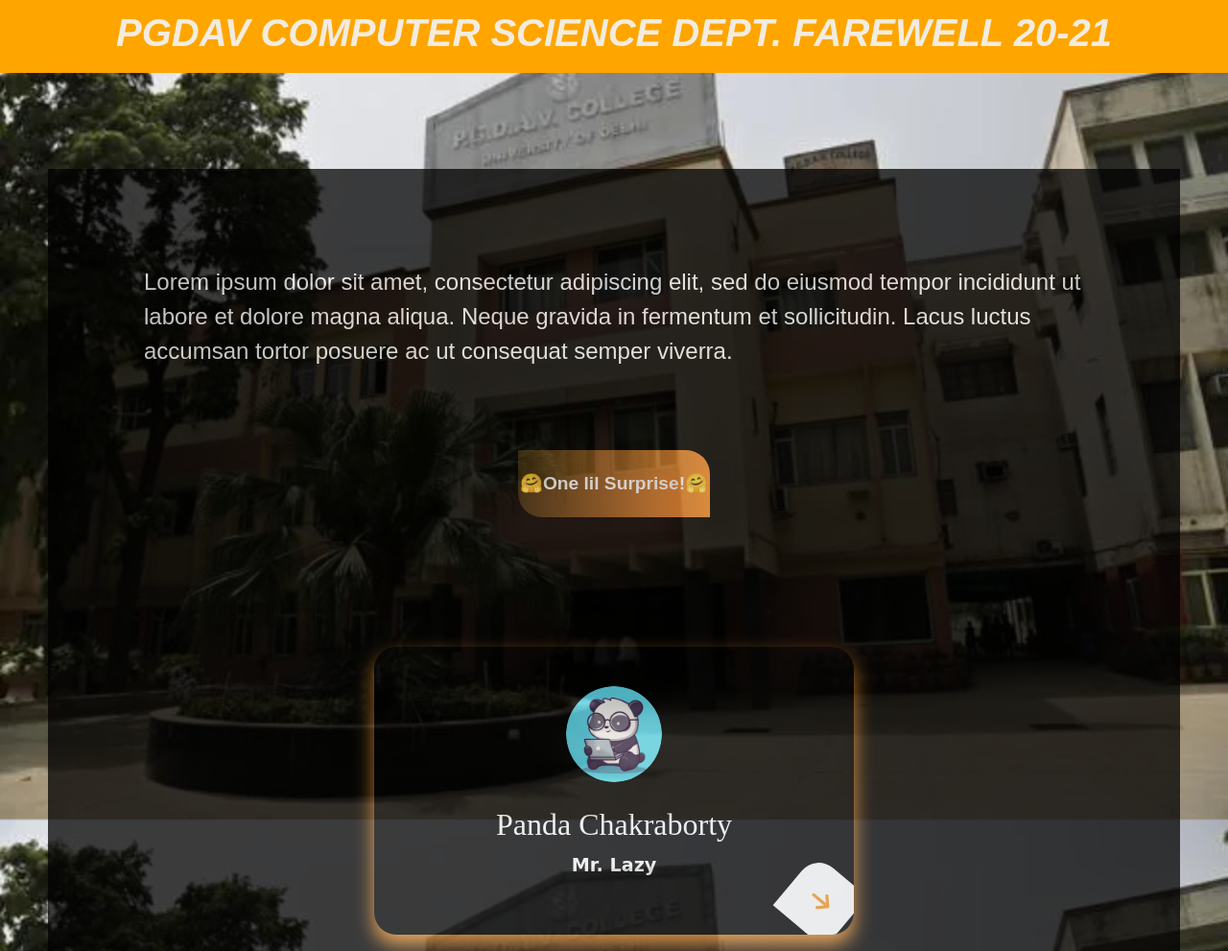
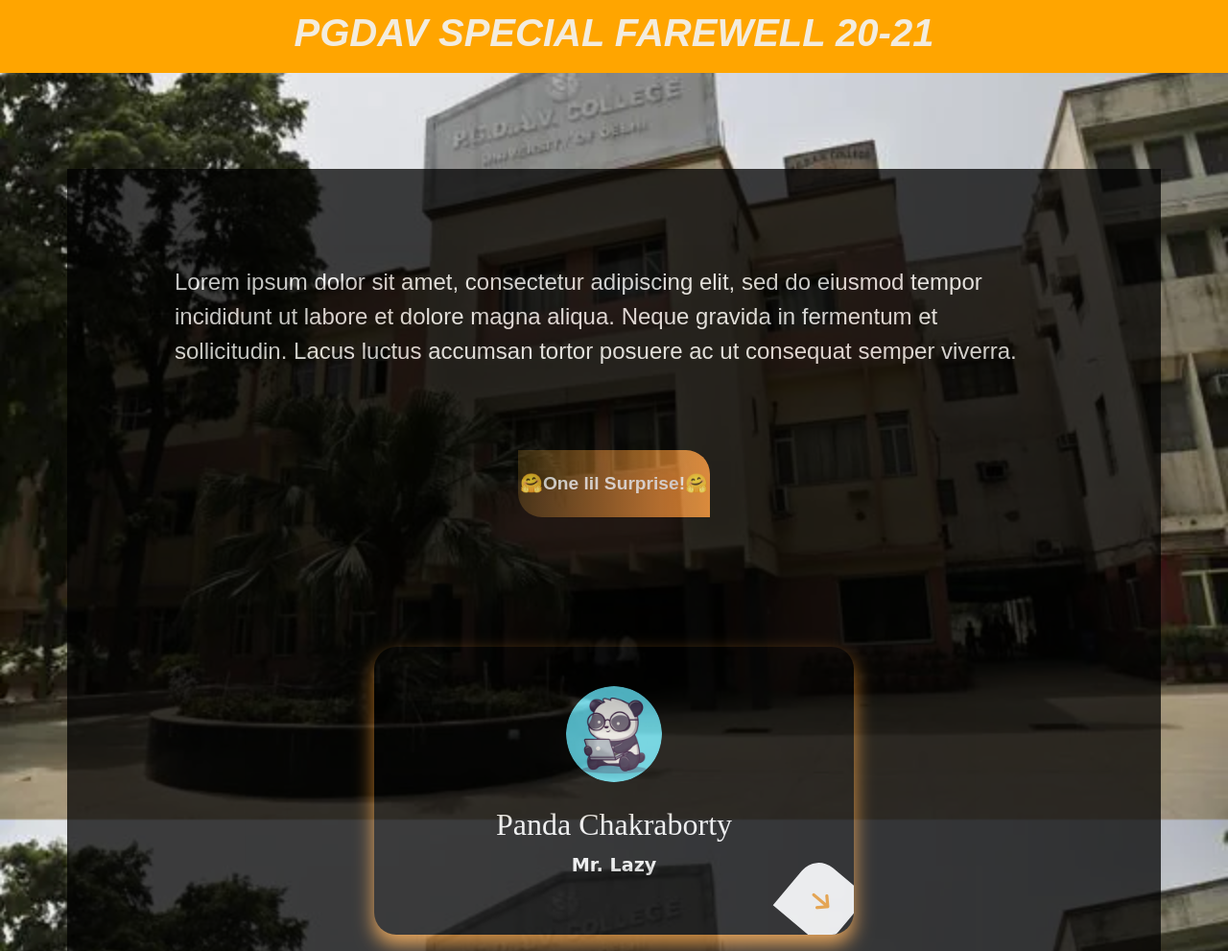
Before and after one commit to ANWESHA2202/farewell21_temp, a plain HTML site: page farewell21/index.html in a window 1280 px wide. Shown: the top 991 px of the page at 96% size. Drawn offline with nearby package versions, Linux system fonts and the light colour scheme; a web font is replaced by a local one.

Commit message:
Update index.html

```diff
--- a/farewell21/index.html
+++ b/farewell21/index.html
@@ -16,10 +16,10 @@
 </head>
 <body>
     <header>
-        <h1><strong><em><center>PGDAV COMPUTER SCIENCE DEPT. FAREWELL 20-21</center></em></strong></h1>
+        <h1><strong><em><center>PGDAV SPECIAL FAREWELL 20-21</center></em></strong></h1>
     </header>
 
-    <div class="trans">
+    <div class="trans container">
         <p class="common">Lorem ipsum dolor sit amet, consectetur adipiscing elit,
             sed do eiusmod tempor incididunt ut labore et dolore magna aliqua.
             Neque gravida in fermentum et sollicitudin.
@@ -73,7 +73,7 @@
         <div class="modal-dialog modal-dialog-centered" role="document">
             <div class="modal-content">
                 <div class="modal-body">
-                    <video width="100%" controls>
+                    <video width="100%" controls poster="images/pure-black-background.jpg">
                         <source src="images/Rahul Gandhi Khatam.mp4" type="video/mp4">
                     </video>
                 </div>
```
